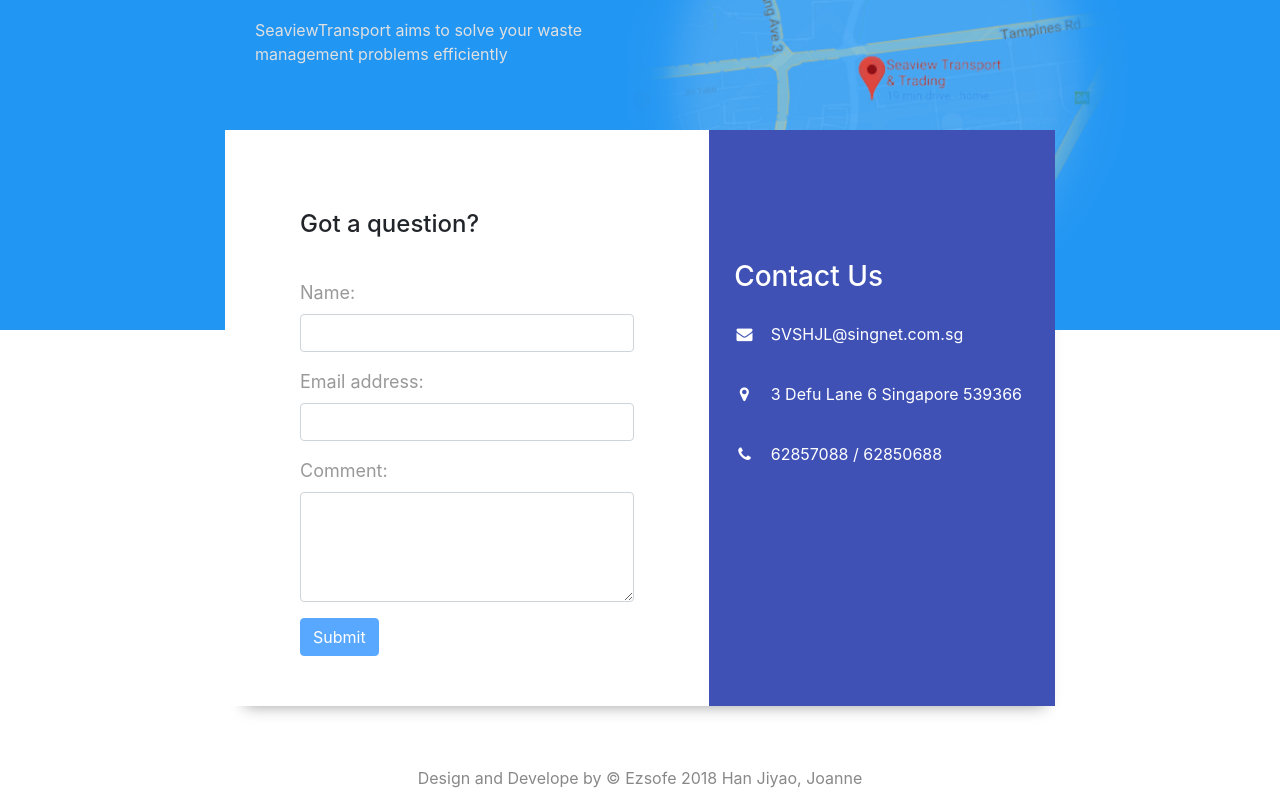
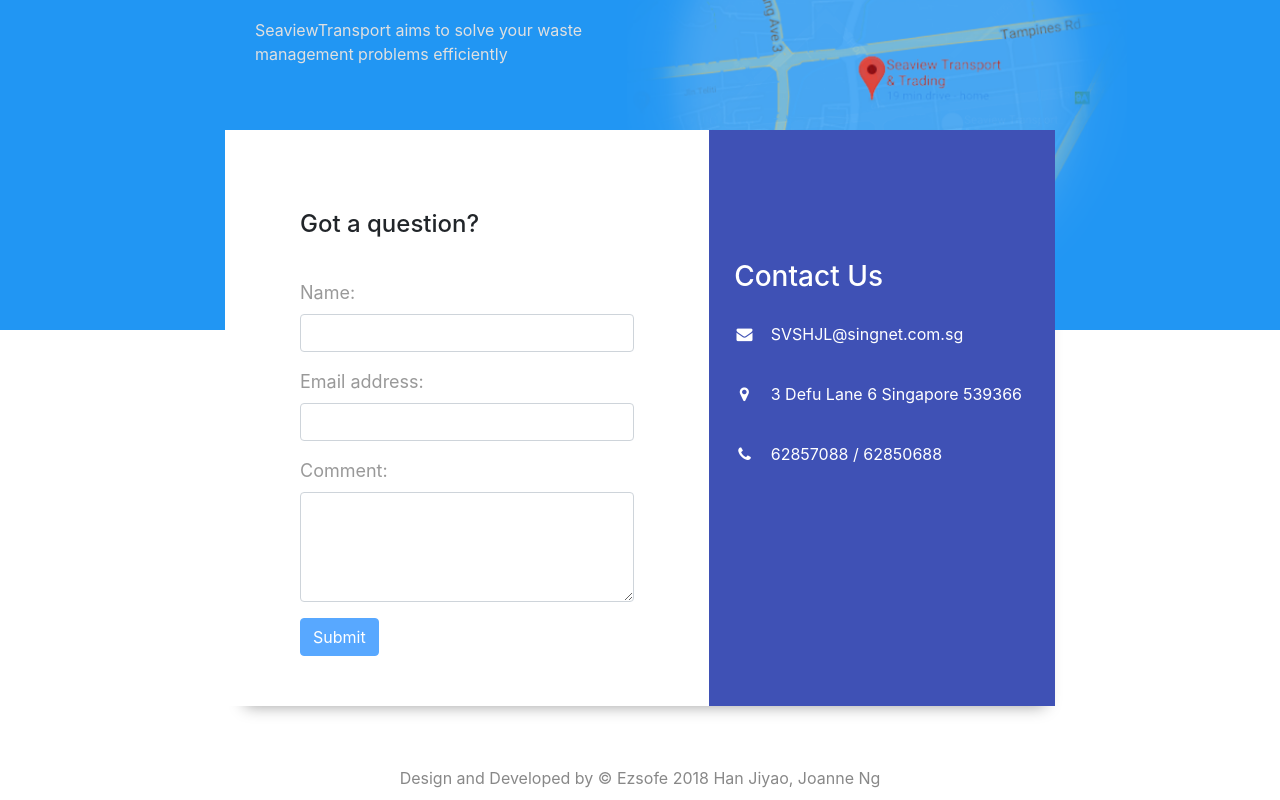
Before and after one commit to joanne55/Seaviewtransport, a React (Create React App) app: page / in a window 1280 px wide. Shown: the part 4036-4836 px from the top of the page. Built offline with nearby package versions, Linux system fonts and the light colour scheme.

Commit message:
Change Eslint version

```diff
--- a/package.json
+++ b/package.json
@@ -27,7 +27,7 @@
   "devDependencies": {
     "babel-cli": "^6.26.0",
     "babel-preset-react": "^6.24.1",
-    "eslint": "^4.19.1",
+    "eslint": "^5.16.0",
     "eslint-config-google": "^0.9.1",
     "eslint-plugin-react": "^7.7.0"
   }
--- a/src/Components/Footer.js
+++ b/src/Components/Footer.js
@@ -143,7 +143,7 @@
                     </div>
                 </div>
                 <div className="footer-bottom">
-                    Design and Develope by © Ezsofe 2018 Han Jiyao, Joanne
+                    Design and Developed by © Ezsofe 2018 Han Jiyao, Joanne Ng
                 </div>
             </section>
         )
```
